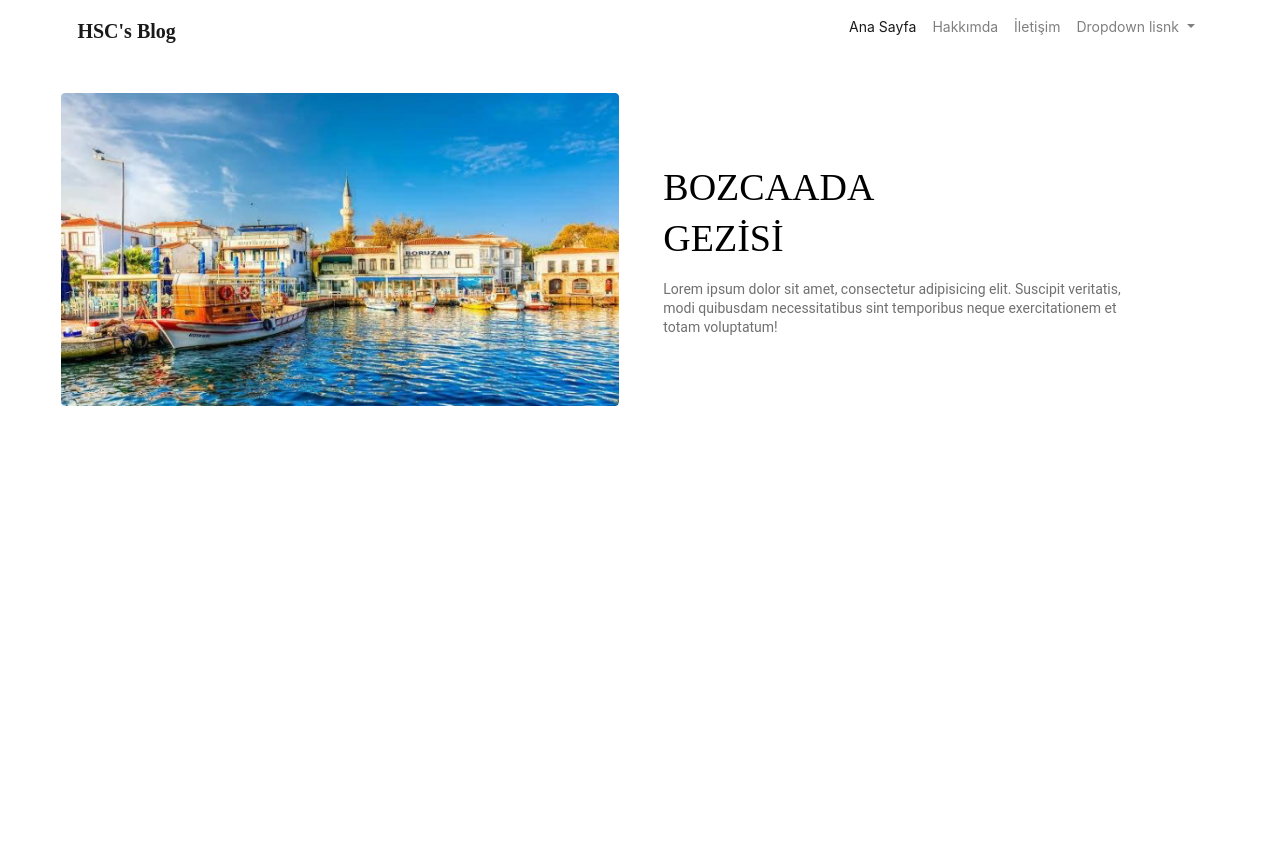
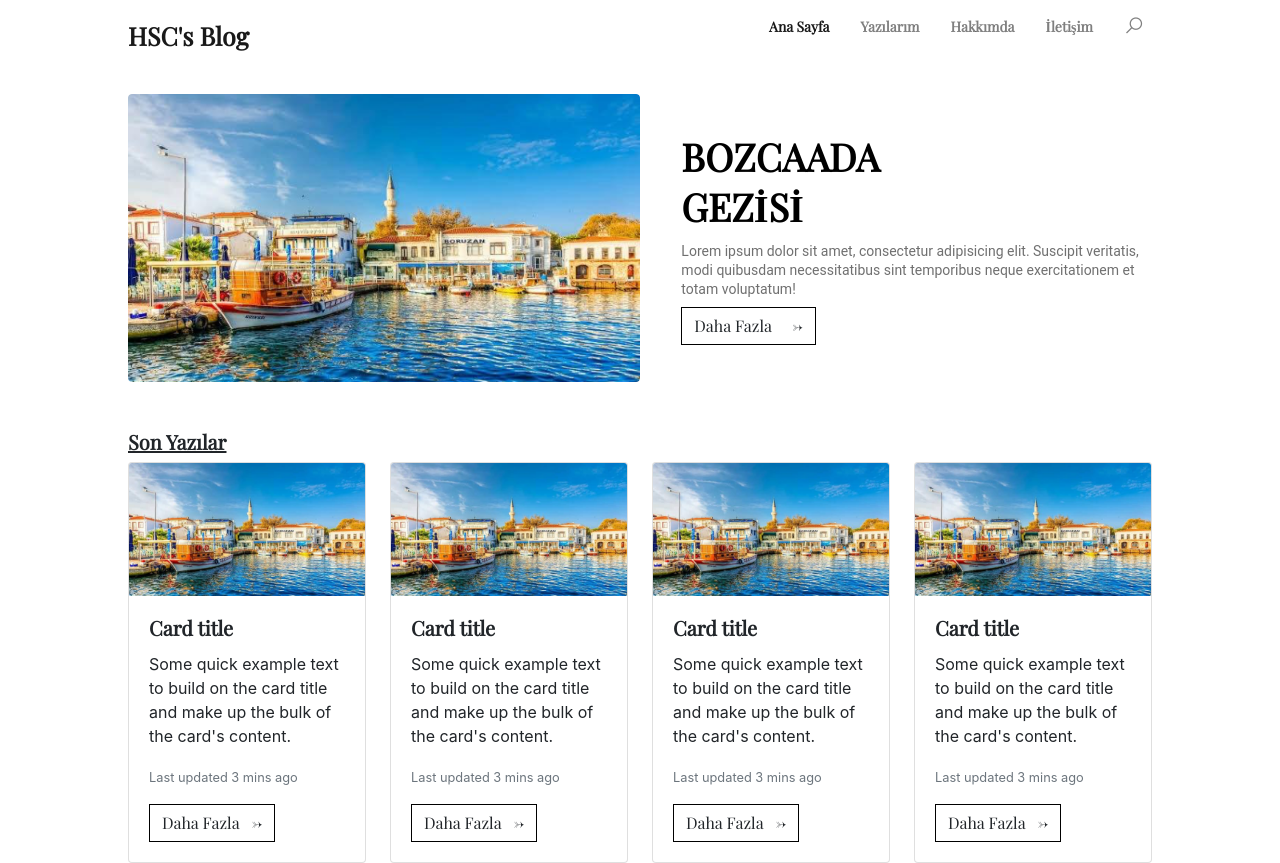
Before and after one commit to hasiciburak/bh-s-blog, a plain HTML site: page index.html in a window 1280 px wide. Before the commit the page ends 800 px from the top, so only its background shows below. Drawn offline with nearby package versions, Linux system fonts and the light colour scheme.

Commit message:
Cards Added

```diff
--- a/css/style.css
+++ b/css/style.css
@@ -11,8 +11,8 @@
 }
 
 body {
-    padding-left: 4.8%;
-    padding-right: 4.8%;
+    padding-left: 10%;
+    padding-right: 10%;
 }
 
 .main-page-content {
@@ -33,9 +33,9 @@ body {
     width: 210px;
     height: 102px;
     object-fit: contain;
-    font-family: PlayfairDisplay;
+    font-family: 'Playfair Display', serif;
     font-size: 38px;
-    font-weight: 500;
+    font-weight: 600;
     font-stretch: normal;
     font-style: normal;
     line-height: 1.34;
@@ -45,24 +45,14 @@ body {
     transition: 1s;
 }
 
-.content-title:hover {
-    background: #396afc;
-    /* fallback for old browsers */
-    background: -webkit-linear-gradient(to right, #2948ff, #396afc);
-    /* Chrome 10-25, Safari 5.1-6 */
-    background: linear-gradient(to right, #2948ff, #396afc);
-    /* W3C, IE 10+/ Edge, Firefox 16+, Chrome 26+, Opera 12+, Safari 7+ */
-    -webkit-background-clip: text;
-    -webkit-text-fill-color: transparent;
-}
 
 
 .HSCs-Blog {
     width: 101px;
     height: 27px;
-    font-family: PlayfairDisplay;
-    font-size: 20px;
-    font-weight: bold;
+    font-family: 'Playfair Display', serif;
+    font-size: 25px;
+    font-weight: 700;
     font-stretch: normal;
     font-style: normal;
     line-height: 1.35;
@@ -88,3 +78,46 @@ body {
     text-align: left;
     color: #707070;
 }
+
+.custom-btn {
+    border: 1px solid black;
+    border-radius: 0;
+    font-family: 'Playfair Display', serif;
+    font-weight: 500;
+
+}
+
+#exception {
+    font-family: 'Playfair Display', serif;
+    font-weight: 600;
+    vertical-align: center;
+}
+
+#search-button {
+    font-size: 20px;
+}
+
+.last-articles-header {
+    text-decoration: underline;
+    font-family: 'Playfair Display', serif;
+    font-weight: 600;
+    font-size: 20px
+}
+
+.custom-card-title {
+    font-family: 'Playfair Display', serif;
+    font-weight: 600;
+}
+
+.custom-nav-item {
+    padding-right: 15px;
+}
+.footer{
+    margin-top: 300px;
+}
+
+.footer-text {
+    font-size: 30px;
+    font-family: 'Playfair Display',serif;
+    font-weight: 600;
+}
--- a/index.html
+++ b/index.html
@@ -9,36 +9,36 @@
     <!-- Bootstrap CSS -->
     <link rel="stylesheet" href="https://stackpath.bootstrapcdn.com/bootstrap/4.4.1/css/bootstrap.min.css" integrity="sha384-Vkoo8x4CGsO3+Hhxv8T/Q5PaXtkKtu6ug5TOeNV6gBiFeWPGFN9MuhOf23Q9Ifjh" crossorigin="anonymous">
     <link rel="stylesheet" href="css/style.css">
-    <title>Hello, world!</title>
+    <link href="https://fonts.googleapis.com/css?family=Playfair+Display&display=swap" rel="stylesheet">
+    <link rel="stylesheet" href="https://maxst.icons8.com/vue-static/landings/line-awesome/line-awesome/1.3.0/css/line-awesome.min.css">
+
+    <title>HSC's Blog-Burak Haşıcı</title>
 </head>
 
 <body>
     <header>
-        <nav class="navbar navbar-expand-lg navbar-light" id="exception">
+        <nav class="navbar navbar-expand-lg navbar-light px-0" id="exception">
             <a class="navbar-brand HSCs-Blog" href="#" id="brand-logo">HSC's Blog</a>
             <button class="navbar-toggler" type="button" data-toggle="collapse" data-target="#navbarNavDropdown" aria-controls="navbarNavDropdown" aria-expanded="false" aria-label="Toggle navigation">
                 <span class="navbar-toggler-icon"></span>
             </button>
             <div class="collapse navbar-collapse" id="navbarNavDropdown">
                 <ul class="navbar-nav ml-auto item-styles">
-                    <li class="nav-item active">
+                    <li class="nav-item active custom-nav-item">
                         <a class="nav-link" href="#">Ana Sayfa <span class="sr-only">(current)</span></a>
                     </li>
-                    <li class="nav-item">
+                    <li class="nav-item custom-nav-item">
+                        <a class="nav-link" href="#">Yazılarım</a>
+                    </li>
+
+                    <li class="nav-item custom-nav-item">
                         <a class="nav-link" href="#">Hakkımda</a>
                     </li>
-                    <li class="nav-item">
+                    <li class="nav-item custom-nav-item">
                         <a class="nav-link" href="#">İletişim</a>
                     </li>
-                    <li class="nav-item dropdown">
-                        <a class="nav-link dropdown-toggle" href="#" id="navbarDropdownMenuLink" data-toggle="dropdown" aria-haspopup="true" aria-expanded="false">
-                            Dropdown lisnk
-                        </a>
-                        <div class="dropdown-menu" aria-labelledby="navbarDropdownMenuLink">
-                            <a class="dropdown-item" href="#">Action</a>
-                            <a class="dropdown-item" href="#">Another action</a>
-                            <a class="dropdown-item" href="#">Something else here</a>
-                        </div>
+                    <li class="nav-item">
+                        <a class="nav-link" href="#"><i class="las la-search" id="search-button"></i></a>
                     </li>
                 </ul>
             </div>
@@ -50,18 +50,65 @@
             <img src="img/content-image.png" srcset="img/content-image@2x.png 2x,
              img/content-image@3x.png 3x" class="content-image">
             <div class="content-all">
-                <p class="content-title">BOZCAADA<br>GEZİSİ</p>
-                <p class="alt-text">Lorem ipsum dolor sit amet, consectetur adipisicing elit. Suscipit veritatis, modi quibusdam necessitatibus sint temporibus neque exercitationem et totam voluptatum!</p>
+                <p class="content-title mb-2">BOZCAADA<br>GEZİSİ</p>
+                <p class="alt-text mb-4">Lorem ipsum dolor sit amet, consectetur adipisicing elit. Suscipit veritatis, modi quibusdam necessitatibus sint temporibus neque exercitationem et totam voluptatum!</p>
+                <button class="btn custom-btn">Daha Fazla&nbsp;&nbsp; &nbsp;&nbsp;-></button>
+            </div>
+        </div>
+        <div class="last-articles col-12 px-0 mt-5 ">
+            <h1 class="last-articles-header container-fluid px-0">Son Yazılar</h1>
+            <div class="container-fluid px-0">
+                <div class="d-flex flex-row flex-nowrap">
+                    <div class="card d-inline-block card-element" style="width: 18rem;">
+                        <img class="card-img-top" src="img/content-image.png" alt="Card image cap">
+                        <div class="card-body">
+                            <h5 class="card-title custom-card-title">Card title</h5>
+                            <p class="card-text">Some quick example text to build on the card title and make up the bulk of the card's content.</p>
+                            <p class="card-text"><small class="text-muted">Last updated 3 mins ago</small></p>
+
+                            <a href="#" class="btn custom-btn">Daha Fazla&nbsp;&nbsp;&nbsp;-></a>
+                        </div>
+
+                    </div>
+                    <div class="card card-block d-inline-block ml-4 card-element" style="width: 18rem;">
+                        <img class="card-img-top" src="img/content-image.png" alt="Card image cap">
+                        <div class="card-body">
+                            <h5 class="card-title custom-card-title">Card title</h5>
+                            <p class="card-text">Some quick example text to build on the card title and make up the bulk of the card's content.</p>
+                            <p class="card-text"><small class="text-muted">Last updated 3 mins ago</small></p>
+                            <a href="#" class="btn custom-btn">Daha Fazla&nbsp;&nbsp;&nbsp;-></a>
+                        </div>
+                    </div>
+                    <div class="card d-inline-block ml-4" style="width: 18rem;">
+                        <img class="card-img-top" src="img/content-image.png" alt="Card image cap">
+                        <div class="card-body">
+                            <h5 class="card-title custom-card-title">Card title</h5>
+                            <p class="card-text">Some quick example text to build on the card title and make up the bulk of the card's content.</p>
+                            <p class="card-text"><small class="text-muted">Last updated 3 mins ago</small></p>
+                            <a href="#" class="btn custom-btn">Daha Fazla&nbsp;&nbsp;&nbsp;-></a>
+                        </div>
+                    </div>
+                    <div class="card d-inline-block ml-4" style="width: 18rem;">
+                        <img class="card-img-top" src="img/content-image.png" alt="Card image cap">
+                        <div class="card-body">
+                            <h5 class="card-title custom-card-title">Card title</h5>
+                            <p class="card-text">Some quick example text to build on the card title and make up the bulk of the card's content.</p>
+                            <p class="card-text"><small class="text-muted">Last updated 3 mins ago</small></p>
+                            <a href="#" class="btn custom-btn">Daha Fazla&nbsp;&nbsp;&nbsp;-></a>
+                        </div>
+                    </div>
+                </div>
             </div>
         </div>
 
     </section>
-    <footer>
 
-    </footer>
     <!-- Optional JavaScript -->
+    <script src="js/script.js"></script>
     <!-- jQuery first, then Popper.js, then Bootstrap JS -->
     <script src="https://code.jquery.com/jquery-3.4.1.slim.min.js" integrity="sha384-J6qa4849blE2+poT4WnyKhv5vZF5SrPo0iEjwBvKU7imGFAV0wwj1yYfoRSJoZ+n" crossorigin="anonymous"></script>
     <script src="https://cdn.jsdelivr.net/npm/popper.js@1.16.0/dist/umd/popper.min.js" integrity="sha384-Q6E9RHvbIyZFJoft+2mJbHaEWldlvI9IOYy5n3zV9zzTtmI3UksdQRVvoxMfooAo" crossorigin="anonymous"></script>
     <script src="https://stackpath.bootstrapcdn.com/bootstrap/4.4.1/js/bootstrap.min.js" integrity="sha384-wfSDF2E50Y2D1uUdj0O3uMBJnjuUD4Ih7YwaYd1iqfktj0Uod8GCExl3Og8ifwB6" crossorigin="anonymous"></script>
-</body></html>
+</body>
+
+</html>
```
